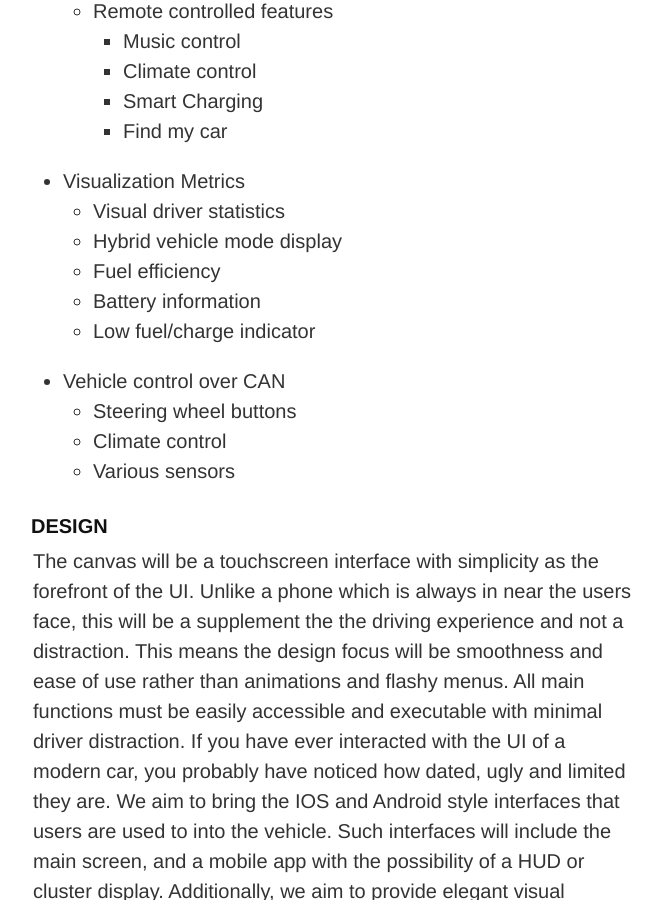
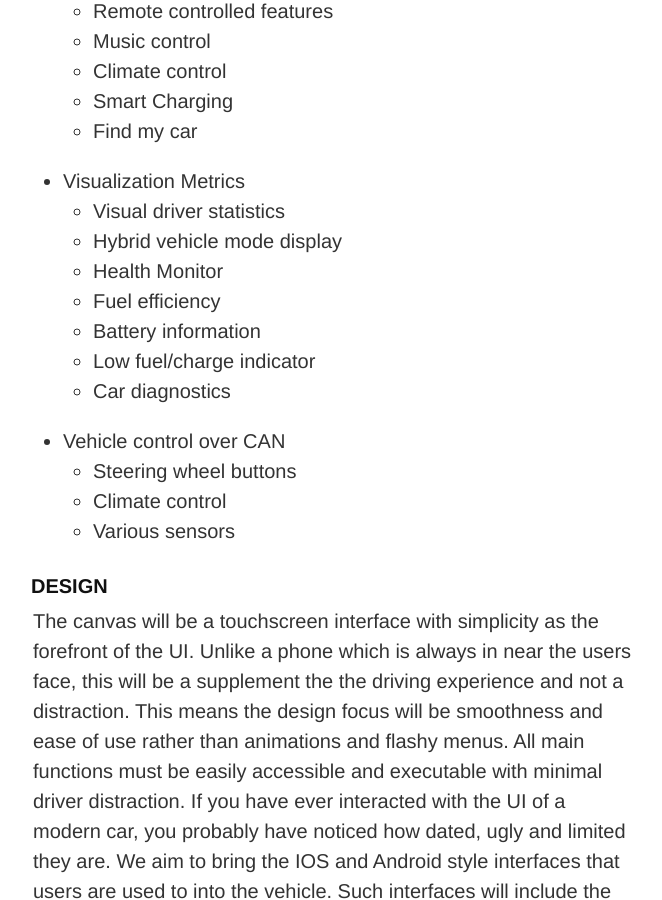
Before and after one commit to UWEcoCAR/UW-Infotainment-Summary, a Jekyll site: the page built from index.md, in a window 1280 px wide and 900 px high, scrolled down 1944 px. Shown: the whole window, without its empty margins (307-969 px from the left). Built offline with Jekyll 4.4.1, drawn with Linux system fonts in a browser that asks for light colours; Markdown is read by kramdown in place of the engine named in the settings.

Commit message:
added heal monitor

```diff
--- a/index.md
+++ b/index.md
@@ -40,16 +40,18 @@ The automotive industry is flooded with dated, proprietary technologies. With th
   * Web, IOS and Android client
   * Bluetooth handsfree
   * Remote controlled features
-    * Music control
-    * Climate control
-    * Smart Charging
-    * Find my car
+   * Music control
+   * Climate control
+   * Smart Charging
+   * Find my car
 * Visualization Metrics
   * Visual driver statistics
   * Hybrid vehicle mode display
-  * Fuel efficiency
-  * Battery information
-  * Low fuel/charge indicator
+  * Health Monitor
+   * Fuel efficiency
+   * Battery information
+   * Low fuel/charge indicator
+   * Car diagnostics
 * Vehicle control over CAN
   * Steering wheel buttons
   * Climate control
```
